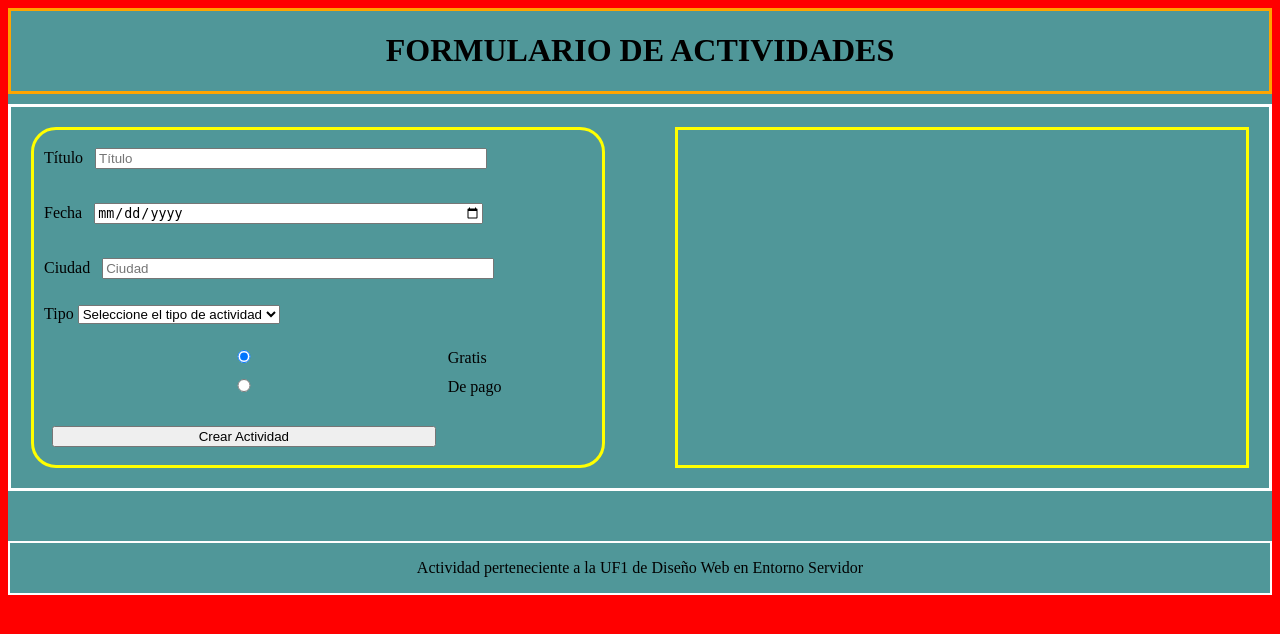
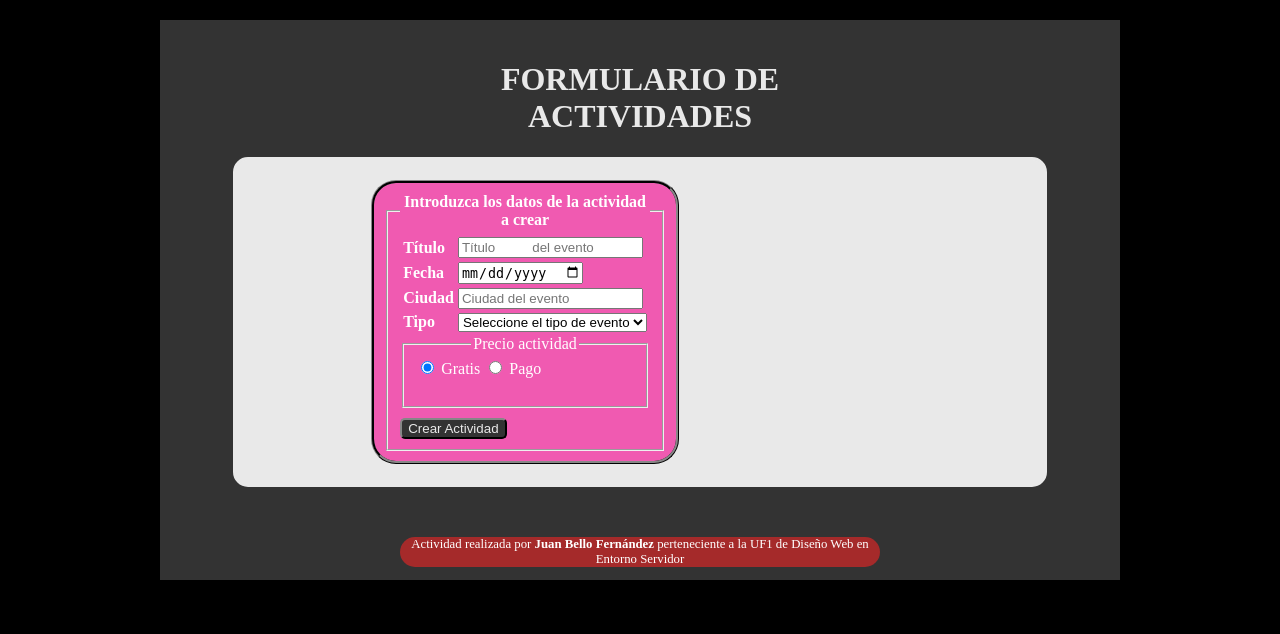
Before and after one commit to Rastajuan/UF1-Entorno-Servidor, a PHP site: page / in a window 1280 px wide. Shown: the top 634 px of the page. Run offline with PHP 8.4, Linux system fonts and the light colour scheme.

Commit message:
Add files via upload

```diff
--- a/actividad.php
+++ b/actividad.php
@@ -9,7 +9,7 @@ class Actividad{
     public $precio;
 
     //Creacion de la funcion constructora del objeto mediante parámetros (las variables creadas anteriormente)
-    function __constructorActividad($titulo, $tipo, $fecha, $ciudad, $precio){
+    function __construct($titulo, $tipo, $fecha, $ciudad, $precio){
         $this->titulo=$titulo;
         $this->tipo=$tipo;
         $this->fecha=$fecha;
@@ -17,3 +17,4 @@ class Actividad{
         $this->precio=$precio;
     }
 }
+?>
--- a/estilos.css
+++ b/estilos.css
@@ -1,83 +1,95 @@
-
 /* *{
     margin: 0;
-    border: 0ch;
+    border: 0;
     padding: 0;
-} */
+}
+ */
+html {
+  background-color: black;
+  }
+body {
+  display: table;
+  background-color: #333333;
+  width: 75%;
+  margin: 20px auto;
+}
 
-html{
-    background-color: red;
+header {
+  text-align: center;
+  margin: 10px auto 10px auto;
+  padding-top: 10px;
+  width: 40%;
 }
-body{
-    background-color: rgb(80, 151, 153);
+h1{
+  color: #e9e9e9;
+ font-size:200%;
+}
+legend{
+  text-align: center;
+}
+li{
+   list-style:none;
+}
+
+
+.imgs {
+  width: 200px;
+  height: 100px;
+  margin: auto;
+}
+.container {
+  display: flex;
+  justify-content: space-between;
+  align-items: center;
+  width: 80%;
+  margin: auto auto 50px auto;
+  border: 3px solid #e9e9e9;
+  border-radius: 15px;
+  padding: 20px;
+  background-color:#e9e9e9;
+
 
 }
 
-header{
-    border: 3px solid orange;
-    text-align: center;
-    margin-bottom: 10px;
+.formulario,
+.resultados {
+  display: table; /*Evita el desbordamiento del div*/
+  width: 30%;
+  border: 3px #333333 ridge ;
+  padding: 10px;
+  margin: 0 10px;
+  background-color:#f05ab1;
+  color: rgb(255, 255, 255);
+
+
+  /* margin-bottom: 500px; */
+}
+.formulario {
+  border-radius: 25px;
+  margin-left: 15%;
+}
+.resultados {
+    margin-right: 15%;
 }
 
-#container{
-    display: flex;
-    justify-content: space-between;
-    border: 3px solid white;
-    padding: 20px;
-    margin-bottom: 50px;
+.footer {
+  text-align: center;
+  font-size: 80%;
+  background-color: brown;
+  color: white;
+  border-radius: 15px;
+  width: 50%;
+  margin:auto;
 }
 
-#containerActividad, #formulario{
-    display: flex;
-    flex-direction: column;
-    justify-content:flex-start;
-    width: 45%;
-    border: 3px solid yellow;
-    padding: 10px;
-    /* margin-bottom: 500px; */
+.boton {
+  margin-top: 10px;
+  border-radius: 5px;
+  border-color: #333333;
+  background-color:#333333;
+  color:#e9e9e9
+  /* margin: 10px 50px; */
 }
-#formulario{
-    display: flex;;
-    border-radius: 25px;
-    text-align:left;
-    padding-right: 10px;
-
+.negrita{
+  font-weight: bolder;
 }
-
-#footer{
-    border: 2px solid white;
-    text-align: center;
-}
-
-/* .boton{
-    border-radius: 5px;
-    border-color:darkgreen;
-    background-color: rgb(138, 182, 138);
-    float: right;
-    margin-right: 35px;
-} */
-
-.form {
-  width: 100%;
-  /* margin: 0 auto; */
-  /* display:flow-root; */
-  /* flex-direction: column; */
-  /* flex-wrap: wrap; */
-  /* justify-content:flex-start; */
-  /* align-items:flex-start; */
-}
-
-.form input {
-  width: 70%;
-  margin: 0.5rem;
-}
-
-.form label{
-    width:40px;
-}
-
-.form button {
-  padding: 0.5em 1em;
-  border: none;
-  background: rgb(100, 200, 255);
-}
--- a/formulario.html
+++ b/formulario.html
@@ -1,51 +1,67 @@
-<!DOCTYPE html>
-<html lang="en">
-  <head>
-    <meta charset="UTF-8" />
-    <meta http-equiv="X-UA-Compatible" content="IE=edge" />
-    <meta name="viewport" content="width=device-width, initial-scale=1.0" />
-    <title>Formulario</title>
-    <link rel="stylesheet" href="estilos.css">
-  </head>
-  <body>
-    <form role="form" method="post" accept="index.php" class="form">
-      <label for="titulo">T&iacute;tulo</label>
-      <input
-        type="text"
-        name="titulo"
-        id="tituloForm"
-        placeholder="Título"
-      /><br /><br />
-
-      <label for="fecha">Fecha</label>
-      <input type="date" name="fecha" id="fechaForm" /><br /><br />
-
-      <label for="ciudad">Ciudad</label>
-      <input type="text" name="ciudad" id="ciudadForm" placeholder="Ciudad"/><br /><br />
-
-      <label for="tipo">Tipo</label>
-
-      <select name="tipo" id="selectForm">
-        <option value="" selected>Seleccione el tipo de actividad</option>
-        <option value="musica">M&uacute;sica</option>
-        <option value="cine">Cine</option>
-        <option value="comida">Comida</option>
-        <option value="copas">Copas</option>
-        <option value="cultura">Cultura</option>
-        <option value="viajes">Viajes</option></select
-      ><br /><br />
-
-      <input type="radio" name="precio" value="gratis" id="gratuito" checked />
+<fieldset>
+  <legend class="negrita">Introduzca los datos de la actividad a crear</legend>
+  <form role="form" method="post" action="index.php" class="form">
+    <table>
+      <tr>
+        <td class="negrita">
+          <label for="titulo">
+            T&iacute;tulo</label>
+        </td>
+        <td>
+          <input type="text" name="titulo" id="tituloForm" placeholder="Título
+          del evento"
+        </td>
+      </tr>
+      <tr>
+        <td class="negrita">
+          <label for="fecha">
+            Fecha
+          </label>
+        </td>
+        <td><input type="date" name="fecha" id="fechaForm" /></td>
+      </tr>
+      <tr>
+        <td class="negrita">
+          <label for="ciudad">
+            Ciudad</label>
+          </td>
+        <td>
+          <input
+            type="text"
+            name="ciudad"
+            id="ciudadForm"
+            placeholder="Ciudad del evento"
+          />
+        </td>
+      </tr>
+      <tr>
+        <td class="negrita">
+          <label for="tipo">
+            Tipo
+          </label>
+        </td>
+        <td>
+          <select name="tipo" id="selectForm">
+            <option value="" selected>Seleccione el tipo de evento</option>
+            <option value="Música">M&uacute;sica</option>
+            <option value="Cine">Cine</option>
+            <option value="Comida">Comida</option>
+            <option value="Copas">Copas</option>
+            <option value="Cultura">Cultura</option>
+            <option value="Viajes">Viajes</option>
+        </select>
+        </td>
+      </tr>
+    </table>
+    <fieldset>
+      <legend>Precio actividad</legend>
+      <input type="radio" name="precio" value="Gratis" id="gratuito" checked />
       <label for="gratuito">Gratis</label>
       <input type="radio" name="precio" value="De pago" id="dePago" />
-      <label for="dePago">De pago</label><br /><br />
+      <label for="dePago">Pago</label><br /><br />
+    </fieldset>
 
-      <input
-        class="boton"
-        type="submit"
-        value="Crear Actividad"
-        name="botonEnviar"
-      />
-    </form>
-  </body>
-</html>
+    <input class="boton" type="submit" value="Crear Actividad" name="botonEnviar"
+    />
+  </form>
+</fieldset>
--- a/index.php
+++ b/index.php
@@ -23,72 +23,42 @@ if (isset($_POST["botonEnviar"])) {
     <meta name="viewport" content="width=device-width, initial-scale=1.0">
     <title>Formulario Actividades</title>
     <link rel="stylesheet" href="estilos.css">
+    <!-- <link rel="stylesheet" href="estilos2.css"> -->
 </head>
 
 <body>
     <header>
         <h1>FORMULARIO DE ACTIVIDADES</h1>
     </header>
-    <div id="container">
+    <div class="container" id="cont">
+        <!-- Incluimos el formulario desde un archivo externeo 'formulario.html' con php -->
+        <div class="formulario" id="form">
+            <section>
+                <?php include "formulario.html" ?>
+            </section>
+        </div>
 
-        <div id="formulario">
-            <!-- <?php include "formulario.html" ?> -->
-            <form role="form" method="post" accept="index.php" class="form">
-                <label for="titulo">T&iacute;tulo</label>
-                <input type="text" name="titulo" id="tituloForm" placeholder="Título" /><br /><br />
-
-                <label for="fecha">Fecha</label>
-                <input type="date" name="fecha" id="fechaForm" /><br /><br />
-
-                <label for="ciudad">Ciudad</label>
-                <input type="text" name="ciudad" id="ciudadForm" placeholder="Ciudad" /><br /><br />
-
-                <label for="tipo">Tipo</label>
-
-                <select name="tipo" id="selectForm">
-                    <option value="" selected>Seleccione el tipo de actividad</option>
-                    <option value="musica">M&uacute;sica</option>
-                    <option value="cine">Cine</option>
-                    <option value="comida">Comida</option>
-                    <option value="copas">Copas</option>
-                    <option value="cultura">Cultura</option>
-                    <option value="viajes">Viajes</option>
-                </select><br /><br />
-
-                <input type="radio" name="precio" value="gratis" id="gratuito" checked />
-                <label for="gratuito">Gratis</label>
-                <input type="radio" name="precio" value="De pago" id="dePago" />
-                <label for="dePago">De pago</label><br /><br />
-
-                <input class="boton" type="submit" value="Crear Actividad" name="botonEnviar" />
-            </form>
-        </div>
-        <div id="containerActividad">
         <!-- MEDIANTE UN IF MOSTRAREMOS O NO EL CONTENEDOR DE LA ACTIVIDAD. SI SE HA CREADO EL OBJETO $actividad, SE MOSTRARÁ, SI NO NO APARECERÁ EN PANTALLA
         LOS DOS PUNTOS (:) DESPUES DE LA CONDICION DEL IF INDICA QUE EL IF QUEDA ABIERTO Y QUE LO QUE ESTÁ DESPUÉS OCURRIRÁ SOLO SI SE CUMPLE LA CONDICION DEL IF-->
         <?php if (isset($actividad)) : ?>
+
             <!--HACEMOS DINAMICO EL VALOR DE CADA <li> ASIGNANDOLE EL VALOR DEL OBJETO $actividad CON CADA UNO DE SUS PARAMETROS QUE SON LOS QUE HA ENVIADO EL FORMULARIO-->
-                <div id="actividad">
-                    <img src="imgs/cine.jpg" style="width:100px;">
-                    <ul>
-                        <li><?php echo $actividad->titulo ?></li>
-                        <li><?php echo $_POST["fecha"] ?></li>
-                        <li><?php echo $_POST["ciudad"] ?></li>
-                        <li><?php echo $_POST["tipo"] ?></li>
-                        <li><?php echo $_POST["precio"] ?></li>
 
-                    </ul>
+            <div class="resultados" id="result">
+                <!-- Incluimos el resultado desde un archivo externeo 'resultado.html' con php -->
+                <?php include "resultado.html" ?>
             </div>
+
         <?php endif; ?>
 
     </div>
+    <div class=" footer" id="foot">
+        <footer>
+            <p>Actividad realizada por <strong>Juan Bello Fernández</strong> perteneciente a la UF1 de Diseño Web en Entorno Servidor</p>
 
+        </footer>
     </div>
 
-    <footer id="footer">
-        <p>Actividad perteneciente a la UF1 de Diseño Web en Entorno Servidor</p>
-
-    </footer>
 
 </body>
 
```
Also changed, not shown: resultado.html (added, +29 -0 lines). Lines whose indentation alone changed are shown as unchanged.
